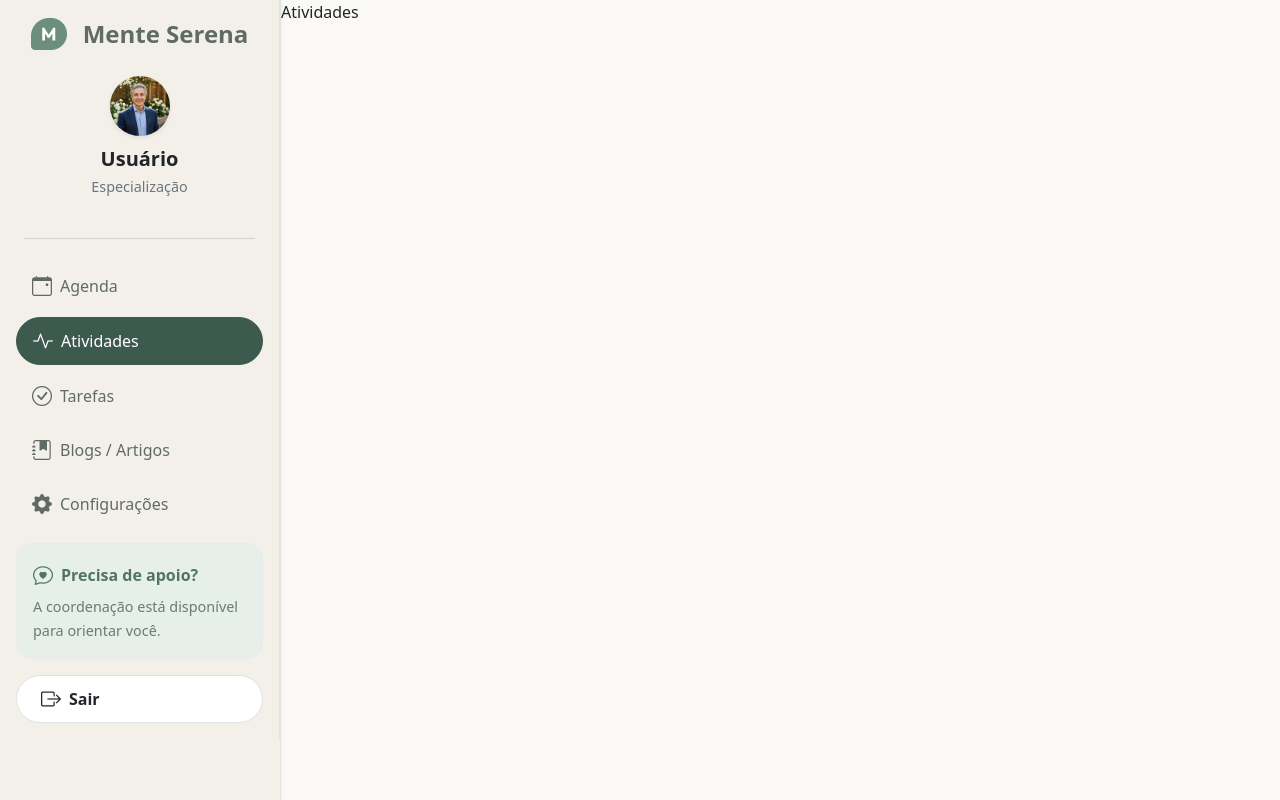
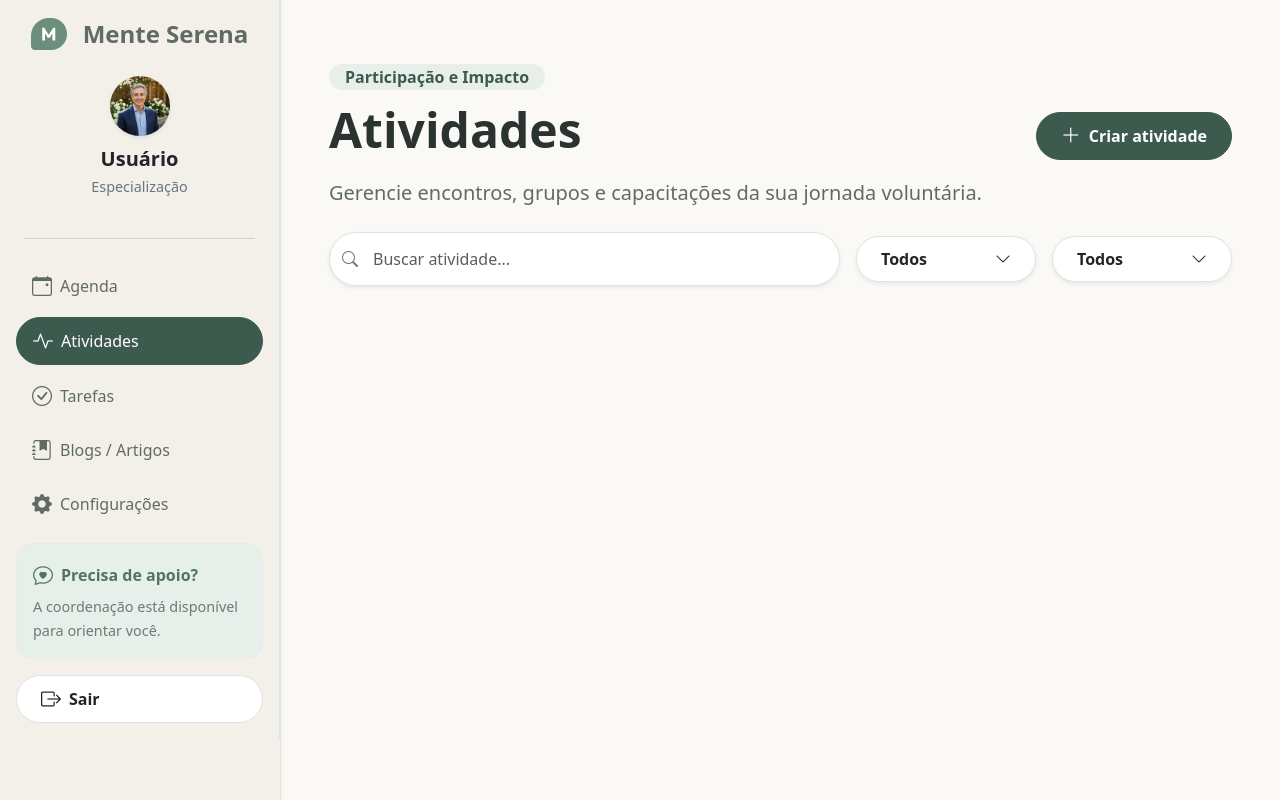
Before and after one commit to CaioDev05/MenteAberta-React, a React (Vite) app in the folder MenteAberta-React/: page /painelvoluntario in a window 1280 px wide. Both pictures are taken after a click on the button "Atividades". Shown: the top 800 px of the page. Built offline with nearby package versions, Linux system fonts and the light colour scheme.

Commit message:
- Página de Atividade está em andamento

```diff
--- a/MenteAberta-React/src/pages/PainelVoluntario/Atividades/Atividades.jsx
+++ b/MenteAberta-React/src/pages/PainelVoluntario/Atividades/Atividades.jsx
@@ -1,8 +1,122 @@
-import React from 'react'
+import React, { useState } from 'react'
 
 const Atividades = () => {
+
+  const [dropdownAberto1, setDropdownAberto1] = useState(false);
+  const [opcaoSelecionada1, setOpcaoSelecionada1] = useState("Todos");
+
+  const [dropdownAberto2, setDropdownAberto2] = useState(false);
+  const [opcaoSelecionada2, setOpcaoSelecionada2] = useState("Todos");
+
+  const handleSelecionar1 = (opcao) => {
+    setOpcaoSelecionada1(opcao);
+    setDropdownAberto1(false);
+  };
+
+  const handleSelecionar2 = (opcao) => {
+    setOpcaoSelecionada2(opcao);
+    setDropdownAberto2(false);
+  };
   return (
-    <div>Atividades</div>
+    <>
+      <section className='hero-section container-fluid px-4 px-xl-5 mt-md-0 mb-5'>
+
+        <div className='d-flex flex-column flex-md-row justify-content-between gap-3 mb-4'>
+          <div>
+            <div className="d-inline-flex align-items-center mb-3 card-lt-hero">
+              <span className="fw-semibold mb-0">
+                Participação e Impacto
+              </span>
+            </div>
+            <h1 className='display-5 fw-bold text-body-emphasis lh-1 mb-3 mb-md-4'>
+              Atividades
+            </h1>
+            <span className='text-p lead'>
+              Gerencie encontros, grupos e capacitações da sua jornada voluntária.
+            </span>
+          </div>
+
+          <div className='d-grid d-md-flex justify-content-md-end align-items-md-center'>
+            <button className='btn btn-success rounded-pill px-4 py-2 fw-semibold d-flex align-items-center justify-content-center gap-2 flex-shrink-0'>
+              <i className="bi bi-plus-lg fs-5"></i>
+              Criar atividade
+            </button>
+          </div>
+        </div>
+
+        <div className="row g-3 align-items-center">
+          <div className="col-12 col-md">
+            <div className="input-group p-2 border rounded-pill bg-white shadow-sm">
+              <div className="d-flex align-items-center ms-1">
+                <i className="bi bi-search text-secondary"></i>
+              </div>
+
+              <input
+                type="text"
+                className="form-control border-0 bg-transparent ps-3 my-auto shadow-none"
+                placeholder="Buscar atividade..."
+                aria-label="Buscar"
+              />
+            </div>
+          </div>
+          <div className="col-12 col-md-auto position-relative">
+            <button
+              className="btn bg-white border rounded-pill px-4 fw-semibold shadow-sm d-flex justify-content-between align-items-center w-100 text-dark"
+              type="button"
+              onClick={() => setDropdownAberto1(!dropdownAberto1)}
+              style={{ minWidth: "180px", height: "46px" }}
+            >
+              {opcaoSelecionada1}
+              <i className="bi bi-chevron-down ms-2 fs-6"></i>
+            </button>
+
+            <ul
+              className={`dropdown-menu w-100 shadow border-0 mt-2 p-2 rounded-4 ${dropdownAberto1 ? 'show d-block' : ''}`}
+              style={{ position: 'absolute', top: '100%', left: 0, zIndex: 1050, '--bs-dropdown-link-active-bg': '#3d5a4f' }}
+            >
+              {["Todos", "Roda de Conversa", "Encontro de Equipe", "Workshop Online", "Integração", "Capacitação"].map((opcao) => (
+                <li key={opcao}>
+                  <button
+                    className={`dropdown-item py-2 rounded-3 mb-1 ${opcaoSelecionada1 === opcao ? "active fw-medium" : ""}`}
+                    onClick={() => handleSelecionar1(opcao)}
+                  >
+                    {opcao}
+                  </button>
+                </li>
+              ))}
+            </ul>
+          </div>
+          <div className="col-12 col-md-auto position-relative">
+            <button
+              className="btn bg-white border rounded-pill px-4 fw-semibold shadow-sm d-flex justify-content-between align-items-center w-100 text-dark"
+              type="button"
+              onClick={() => setDropdownAberto2(!dropdownAberto2)}
+              style={{ minWidth: "180px", height: "46px" }}
+            >
+              {opcaoSelecionada2}
+              <i className="bi bi-chevron-down ms-2 fs-6"></i>
+            </button>
+
+            <ul
+              className={`dropdown-menu w-100 shadow border-0 mt-2 p-2 rounded-4 ${dropdownAberto2 ? 'show d-block' : ''}`}
+              style={{ position: 'absolute', top: '100%', left: 0, zIndex: 1050, '--bs-dropdown-link-active-bg': '#3d5a4f' }}
+            >
+              {["Todos", "Confirmadas", "Incrições Abertas", "Rascunho", "Canceladas"].map((opcao) => (
+                <li key={opcao}>
+                  <button
+                    className={`dropdown-item py-2 rounded-3 mb-1 ${opcaoSelecionada2 === opcao ? "active fw-medium" : ""}`}
+                    onClick={() => handleSelecionar2(opcao)}
+                  >
+                    {opcao}
+                  </button>
+                </li>
+              ))}
+            </ul>
+          </div>
+        </div>
+      </section>
+
+    </>
   )
 }
 
```
